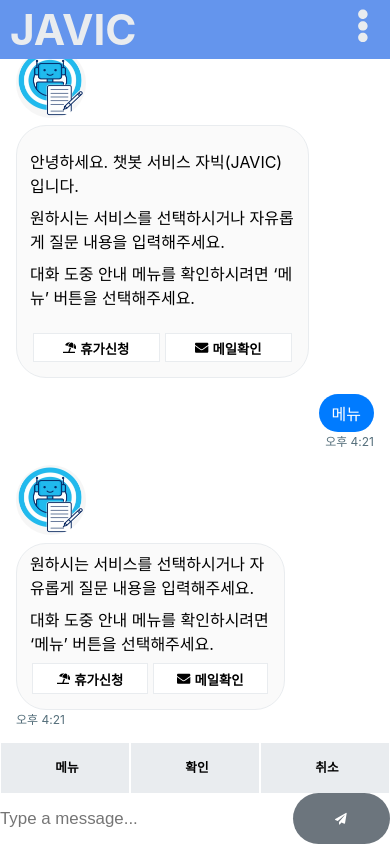
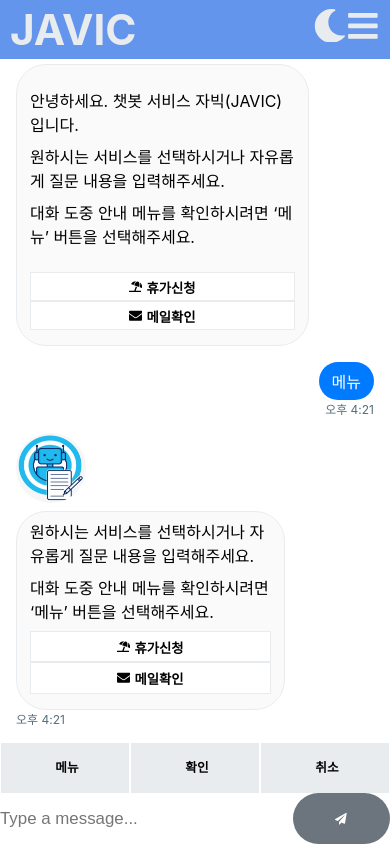
Before and after one commit to goldmayo/JAVIC_2021, a React (Create React App) app in the folder client/: page / in a window 390 px wide. Both pictures are taken after a click on the button "메뉴". Built offline with nearby package versions, Linux system fonts and the light colour scheme.

Commit message:
add media query in chat components and add style scrollbar

```diff
--- a/client/src/components/ChatContainer.module.css
+++ b/client/src/components/ChatContainer.module.css
@@ -1,3 +1,5 @@
+@import "../style/Colors.css";
+
 .chatcontainer {
   height: 81vh;
   overflow: hidden;
@@ -8,3 +10,11 @@
 .chatcontainer:hover {
   overflow-y: auto;
 }
+::-webkit-scrollbar {
+  width: 8px;
+}
+
+::-webkit-scrollbar-thumb {
+  border-radius: 9px;
+  background: var(--chat-container-scrollbar-bg);
+}
--- a/client/src/components/Header.module.css
+++ b/client/src/components/Header.module.css
@@ -20,5 +20,3 @@
   margin: 0 0.625rem 0 0;
   font-size: 4vh;
 }
-
-/* 엘리 헤더 강의 반응형? */
--- a/client/src/components/Header.tsx
+++ b/client/src/components/Header.tsx
@@ -1,5 +1,5 @@
 import React from "react";
-import { FaEllipsisV } from "react-icons/fa";
+import { FaBars, FaSun, FaMoon } from "react-icons/fa";
 import classNames from "classnames/bind";
 
 import styles from "./Header.module.css";
@@ -13,7 +13,9 @@ function Header() {
         <h1 className={cx("wraper__botName")}>JAVIC</h1>
       </div>
       <i className={cx("wraper__menuIcon")}>
-        <FaEllipsisV />
+        <FaMoon />
+        {/* <FaSun /> */}
+        <FaBars />
       </i>
     </header>
   );
--- a/client/src/components/chat/ConfirmChat.module.css
+++ b/client/src/components/chat/ConfirmChat.module.css
@@ -23,3 +23,12 @@
   color: white;
   background-color: var(--send-btn-bg);
 }
+
+@media screen and (max-width: 480px) {
+  .confirmNode__button {
+    display: flex;
+    flex-direction: column;
+    justify-content: space-around;
+    margin-bottom: 0.5rem;
+  }
+}
--- a/client/src/components/chat/Greeting.module.css
+++ b/client/src/components/chat/Greeting.module.css
@@ -39,3 +39,18 @@
   color: white;
   background-color: var(--send-btn-bg);
 }
+
+@media screen and (max-width: 480px) {
+  .greetingNode__button {
+    display: flex;
+    flex-direction: column;
+    justify-content: space-around;
+    margin-bottom: 0.5em;
+  }
+}
+
+/* @media screen and (max-width: 768px) {
+}
+
+@media screen and (max-width: 1024px) {
+} */
--- a/client/src/components/chat/MenuChat.module.css
+++ b/client/src/components/chat/MenuChat.module.css
@@ -24,3 +24,12 @@
   color: white;
   background-color: var(--send-btn-bg);
 }
+
+@media screen and (max-width: 480px) {
+  .menuNode__button {
+    display: flex;
+    flex-direction: column;
+    justify-content: space-around;
+    margin-bottom: 0.5rem;
+  }
+}
--- a/client/src/components/form/Form.module.css
+++ b/client/src/components/form/Form.module.css
@@ -17,9 +17,11 @@
   /* border: 2px solid var(--input-border); */
   font-size: 2vh;
 }
-.formContainer input:focus {
-  outline: var(--send-btn-bg) soild 1px;
-}
+
+/* .formContainer input:focus {
+  outline: var(--send-btn-bg) 1px;
+} */
+
 .formContainer button {
   flex-basis: 25%;
   max-width: 25%;
--- a/client/src/style/Colors.css
+++ b/client/src/style/Colors.css
@@ -3,6 +3,7 @@
   --header-text: #e9ecef;
 
   --chat-container-bg: #ffffff;
+  --chat-container-scrollbar-bg: #6c757d;
   --chat-menu-btn-bg: #ffffff;
 
   --server-msg-text: #000000;
```
